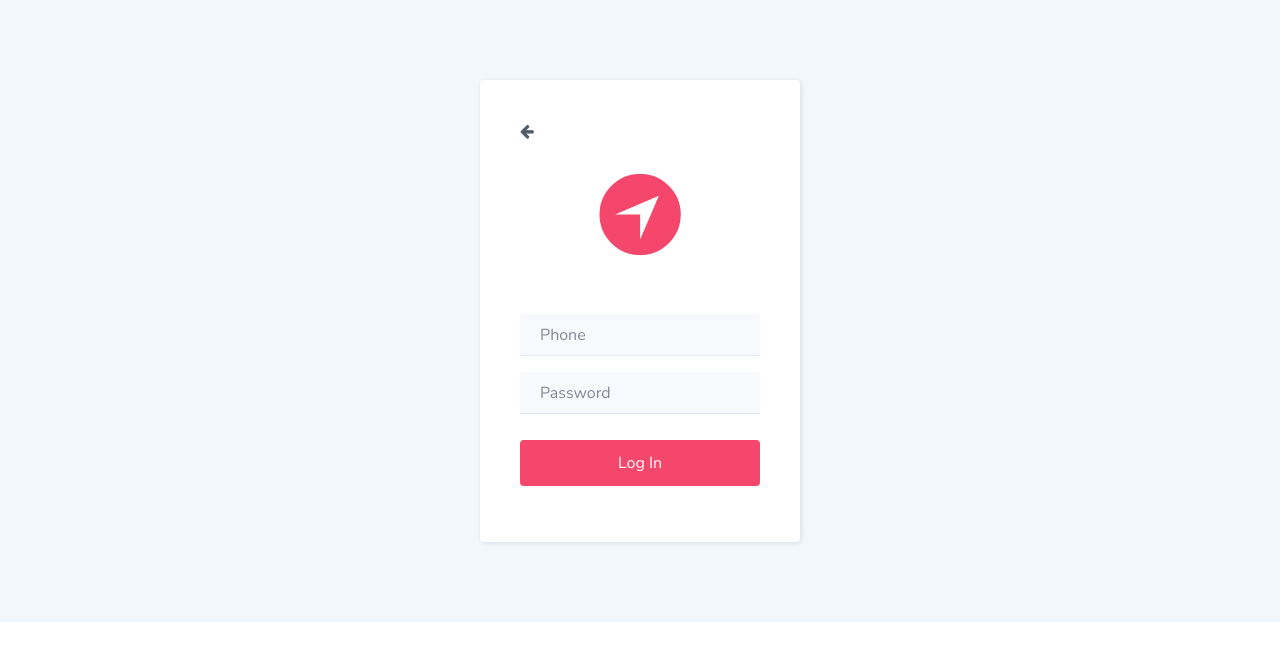
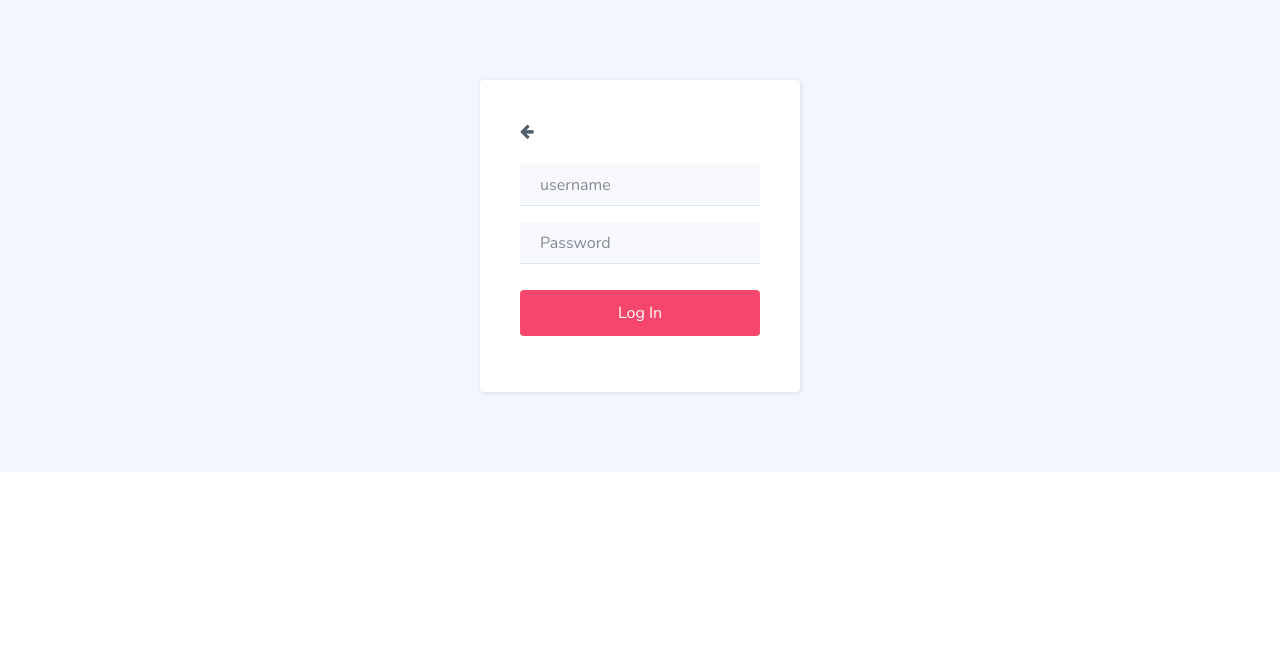
Before and after one commit to vish0290/WaterDash, a Flask app: template templates/login.html in a window 1280 px wide. Shown: the top 661 px of the page. Run offline with Flask 2, Linux system fonts and the light colour scheme; the template is opened without the code that fills it, so the values that code supplies are empty; parts of the project's set-up code (start-up, migrations or seed data) failed here and were passed over; some libraries are stand-ins or nearby versions; some web fonts are replaced.

Commit message:
attempting login

```diff
--- a/app.py
+++ b/app.py
@@ -5,7 +5,7 @@ import pyrebase
 from test2 import update_field
 # creating a Flask app
 app = Flask(__name__)
-
+session = False
 
 config={
 "apiKey": "AIzaSyCc0veJ4Kez3iLS8U-qjxhOMFwnzA7WZ7U",
@@ -19,6 +19,8 @@ config={
 
 firebase=pyrebase.initialize_app(config)
 db = firebase.database()
+raw = json.loads(json.dumps(db.child('data').get().val()))
+
 
 @app.route('/', methods = ['GET', 'POST'])
 def home():
@@ -33,6 +35,15 @@ def process_json():
     else:
         return 'Content-Type not supported!'
 
+@app.route('/login',methods=['GET','POST'])
+def login_user():
+    if request.method == "POST":
+        uid = request.form.get('uname')
+        passw = request.form.get('passw')
+        if uid in raw.keys():
+            if passw == raw[uid]['passw']:
+                session = True
+                return render_template('index.html')
 
 # @app.route('/update/<string:fid>:<string:val>', methods=['GET'])
 # def update_field(fid,val):
--- a/templates/login.html
+++ b/templates/login.html
@@ -5,28 +5,28 @@
     <meta charset="utf-8">
     <meta name="viewport" content="width=device-width, initial-scale=1.0, shrink-to-fit=no">
     <title>Water Project UI</title>
-    <link rel="stylesheet" href="assets/bootstrap/css/bootstrap.min.css">
+    <link rel="stylesheet" href="{{url_for('static', filename = "css/bootstrap.min.css")}}" >
     <link rel="stylesheet" href="https://fonts.googleapis.com/css?family=Nunito:200,200i,300,300i,400,400i,600,600i,700,700i,800,800i,900,900i">
-    <link rel="stylesheet" href="assets/fonts/fontawesome-all.min.css">
-    <link rel="stylesheet" href="assets/fonts/font-awesome.min.css">
-    <link rel="stylesheet" href="assets/fonts/ionicons.min.css">
-    <link rel="stylesheet" href="assets/fonts/fontawesome5-overrides.min.css">
-    <link rel="stylesheet" href="assets/css/Contact-Form-Clean.css">
-    <link rel="stylesheet" href="assets/css/Login-Form-Clean.css">
-</head>
+    <link rel="stylesheet" href="{{url_for('static', filename = "fonts/fontawesome-all.min.css")}}">
+    <link rel="stylesheet" href="{{url_for('static', filename = "fonts/font-awesome.min.css")}}">
+    <link rel="stylesheet" href="{{url_for('static', filename = "fonts/ionicons.min.css")}}">
+    <link rel="stylesheet" href="{{url_for('static', filename = "fonts/fontawesome5-overrides.min.css")}}">
+    <link rel="stylesheet" href="{{url_for('static', filename = "css/Contact-Form-Clean.css")}}">
+    <link rel="stylesheet" href="{{url_for('static', filename = "css/Login-Form-Clean.css")}}">
 
 <body>
     <section class="login-clean">
-        <form method="post"><i class="fa fa-arrow-left"></i>
+        <form method="POST">
+            <i class="fa fa-arrow-left" href={{url_for('index.html')}}></i>
             <h2 class="visually-hidden">Login Form</h2>
-            <div class="illustration"><i class="icon ion-ios-navigate"></i></div>
-            <div class="mb-3"><input class="form-control" type="email" name="email" placeholder="Phone"></div>
-            <div class="mb-3"><input class="form-control" type="password" name="password" placeholder="Password"></div>
+            <div class="illustration"><i class="icon ion-finger-print"></i></div>
+            <div class="mb-3"><input class="form-control" type="text" name="uname" placeholder="username"></div>
+            <div class="mb-3"><input class="form-control" type="password" name="passw" placeholder="Password"></div>
             <div class="mb-3"><button class="btn btn-primary d-block w-100" type="submit">Log In</button></div>
         </form>
     </section>
-    <script src="assets/bootstrap/js/bootstrap.min.js"></script>
-    <script src="assets/js/theme.js"></script>
+    <script src="{{url_for('static', filename='js/bootstrap.min.js')}}"></script>
+    <script src="{{url_for('static', filename='js/theme.js')}}"></script>
 </body>
 
 </html>
```
